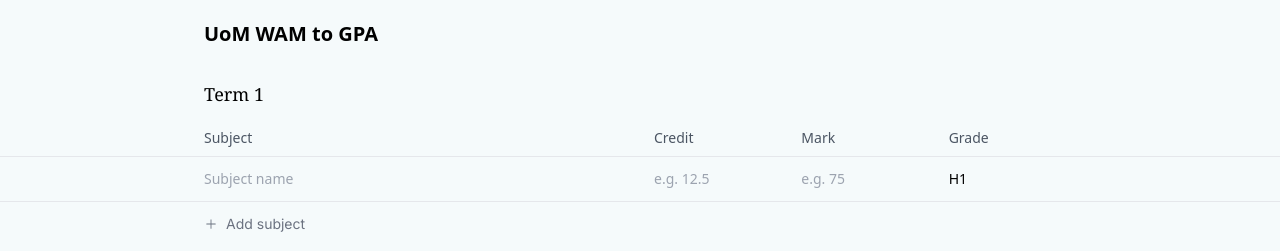
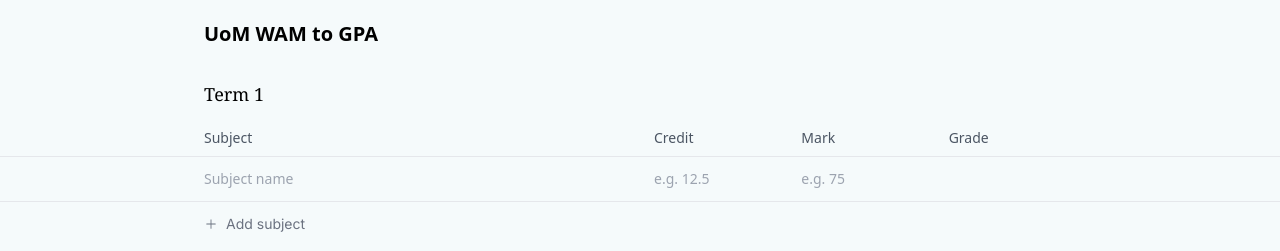
Before and after one commit to didithilmy/unimelb-wam-converter, a Next.js app: page / in a window 1280 px wide. Shown: the top 251 px of the page. Built offline with nearby package versions, Linux system fonts and the light colour scheme.

Commit message:
Add grade

```diff
--- a/src/components/SubjectTable.tsx
+++ b/src/components/SubjectTable.tsx
@@ -3,6 +3,8 @@
 import { Subject } from "@/types";
 import { useState } from "react";
 import { PlusIcon } from "@heroicons/react/24/solid";
+import { XMarkIcon } from "@heroicons/react/24/outline";
+import getGradeFromMark from "@/grades";
 
 export default function SubjectTable() {
   const [subjects, setSubjects] = useState<Subject[]>([
@@ -17,6 +19,11 @@
     };
 
     setSubjects([...subjects, newSubject]);
+  };
+
+  const deleteSubject = (index: number) => {
+    const newSubjects = subjects.filter((a, i) => i !== index);
+    setSubjects(newSubjects);
   };
 
   const updateSubjectField = (
@@ -46,15 +53,21 @@
         <div className="divide-y">
           {subjects.map((subject, i) => {
             return (
-              <div key={i}>
+              <div key={i} className="group">
                 <div className="m-auto max-w-4xl px-3">
                   <div className="grid grid-cols-12 gap-3 text-sm font-sans">
-                    <div className="col-span-6 py-2">
+                    <div className="col-span-6 py-2 relative">
+                      <XMarkIcon
+                        className="group-hover:inline hidden text-red-700 absolute left-[-28px] top-[14px] w-4 cursor-pointer"
+                        title="Delete subject"
+                        onClick={() => deleteSubject(i)}
+                      />
                       <input
                         type="text"
                         placeholder="Subject name"
                         className="w-full bg-transparent outline-none py-1"
                         value={subject.name}
+                        autoFocus
                         onChange={(e) =>
                           updateSubjectField(i, "name", e.target.value)
                         }
@@ -77,12 +90,19 @@
                         placeholder="e.g. 75"
                         className="w-full bg-transparent outline-none py-1"
                         value={subject.mark}
-                        onChange={(e) =>
-                          updateSubjectField(i, "mark", e.target.value)
-                        }
+                        onChange={(e) => {
+                          const value = e.target.value;
+                          if (value === "" || /^-?\d+$/.test(value)) {
+                            updateSubjectField(i, "mark", value);
+                          }
+                        }}
                       />
                     </div>
-                    <div className="col-span-2 py-3 px-2">H1</div>
+                    <div className="col-span-2 py-3 px-2">
+                      {subject.mark !== ""
+                        ? getGradeFromMark(parseInt(subject.mark))
+                        : ""}
+                    </div>
                   </div>
                 </div>
               </div>
--- /dev/null
+++ b/src/grades.ts
@@ -0,0 +1,28 @@
+export enum Grade {
+  H1 = "H1",
+  H2A = "H2A",
+  H2B = "H2B",
+  H3 = "H3",
+  P = "P",
+  N = "N",
+}
+
+export default function getGradeFromMark(mark?: number) {
+  if (mark === undefined) {
+    return;
+  }
+
+  if (mark >= 80) {
+    return Grade.H1;
+  } else if (mark >= 75) {
+    return Grade.H2A;
+  } else if (mark >= 70) {
+    return Grade.H2B;
+  } else if (mark >= 65) {
+    return Grade.H3;
+  } else if (mark >= 50) {
+    return Grade.P;
+  } else {
+    return Grade.N;
+  }
+}
```
